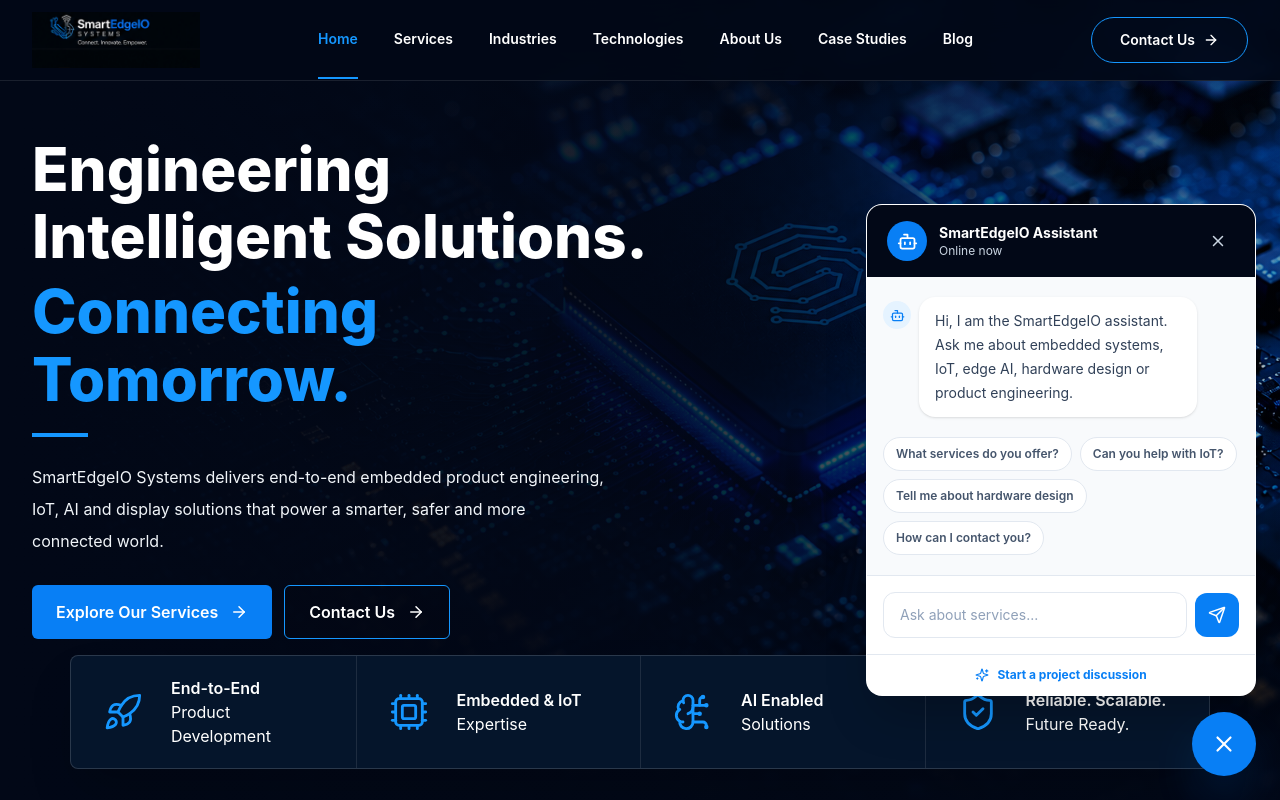
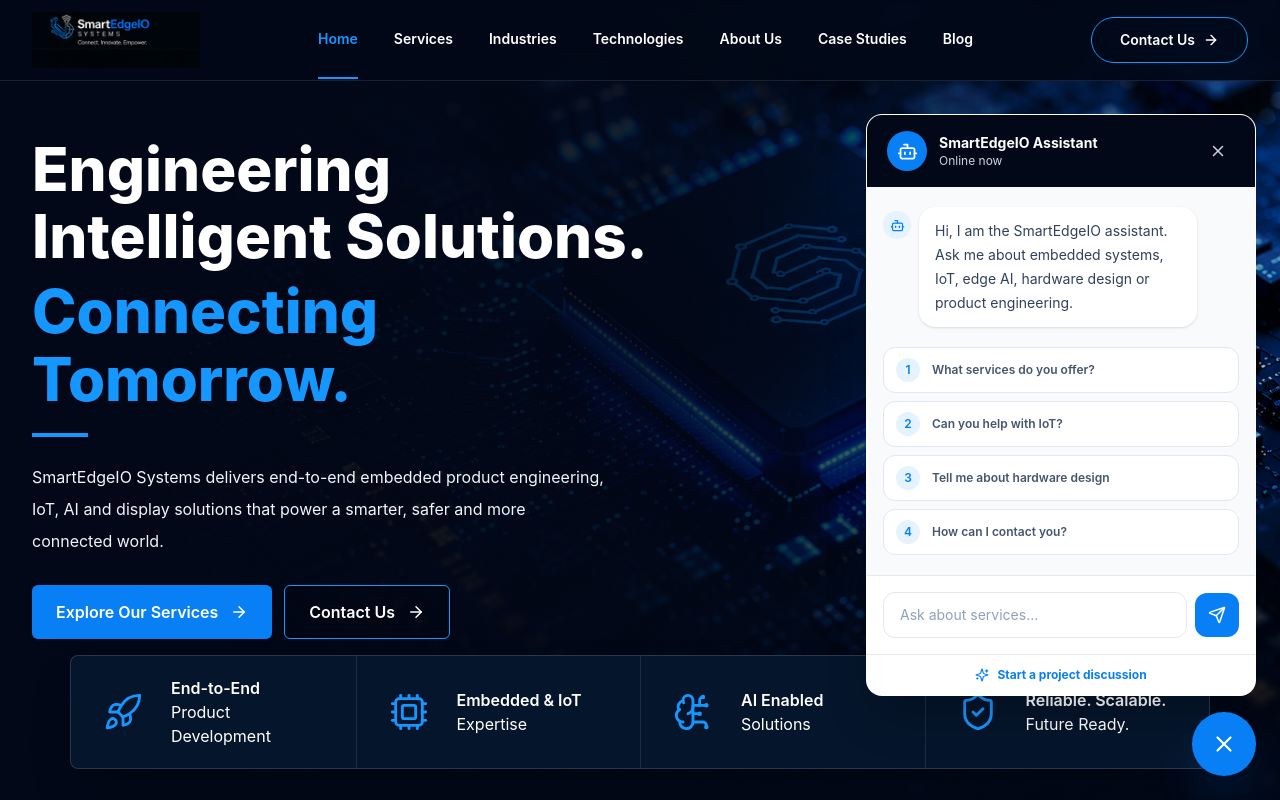
Before and after one commit to santoshaiwale/smartedgeio-website, a React (Vite) app: page / in a window 1280 px wide. Both pictures are taken after a click on the button "Open chat assistant". Shown: the top 800 px of the page. Built offline with nearby package versions, Linux system fonts and the light colour scheme.

Commit message:
Make chatbot menu sequential

```diff
--- a/src/components/ChatBot.jsx
+++ b/src/components/ChatBot.jsx
@@ -17,6 +17,11 @@
 
 function getBotReply(message) {
   const text = message.toLowerCase();
+  const selectedPrompt = quickPrompts[Number(text) - 1];
+
+  if (selectedPrompt) {
+    return getBotReply(selectedPrompt);
+  }
 
   if (text.includes("contact") || text.includes("email") || text.includes("call") || text.includes("quote")) {
     return "You can reach SmartEdgeIO at contact@smartedgeio.com. You can also jump to the contact section and share your project details.";
@@ -122,15 +127,16 @@
               </div>
             ))}
 
-            <div className="flex flex-wrap gap-2 pt-1">
-              {quickPrompts.map((prompt) => (
+            <div className="space-y-2 pt-1">
+              {quickPrompts.map((prompt, index) => (
                 <button
                   key={prompt}
                   type="button"
                   onClick={() => sendMessage(prompt)}
-                  className="rounded-full border border-slate-200 bg-white px-3 py-2 text-xs font-semibold text-slate-600 transition hover:border-[#087ff5] hover:text-[#087ff5]"
+                  className="flex w-full items-center gap-3 rounded-xl border border-slate-200 bg-white px-3 py-2.5 text-left text-xs font-semibold text-slate-600 transition hover:border-[#087ff5] hover:text-[#087ff5]"
                 >
-                  {prompt}
+                  <span className="grid h-6 w-6 shrink-0 place-items-center rounded-full bg-[#e5f3ff] text-[#087ff5]">{index + 1}</span>
+                  <span>{prompt}</span>
                 </button>
               ))}
             </div>
```
